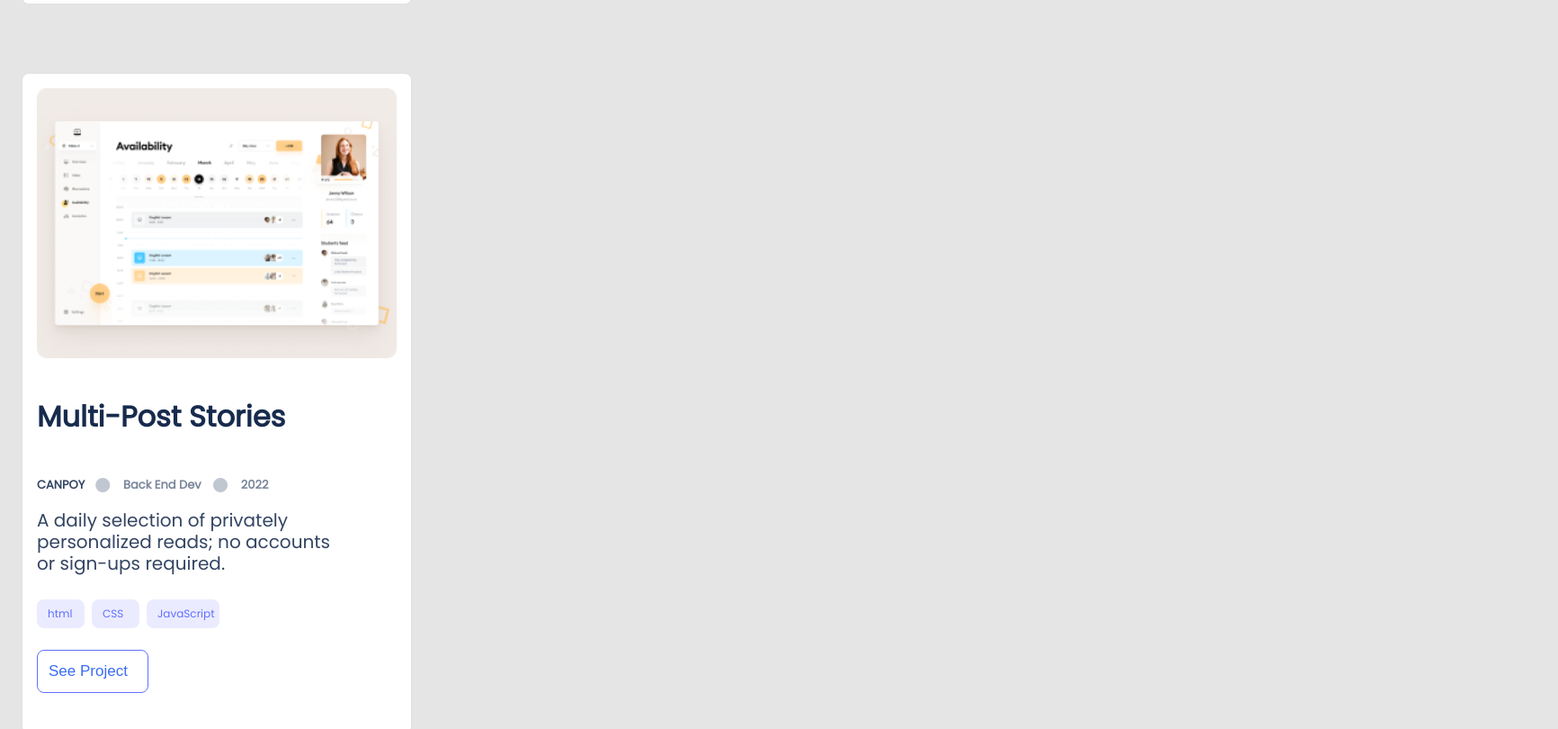
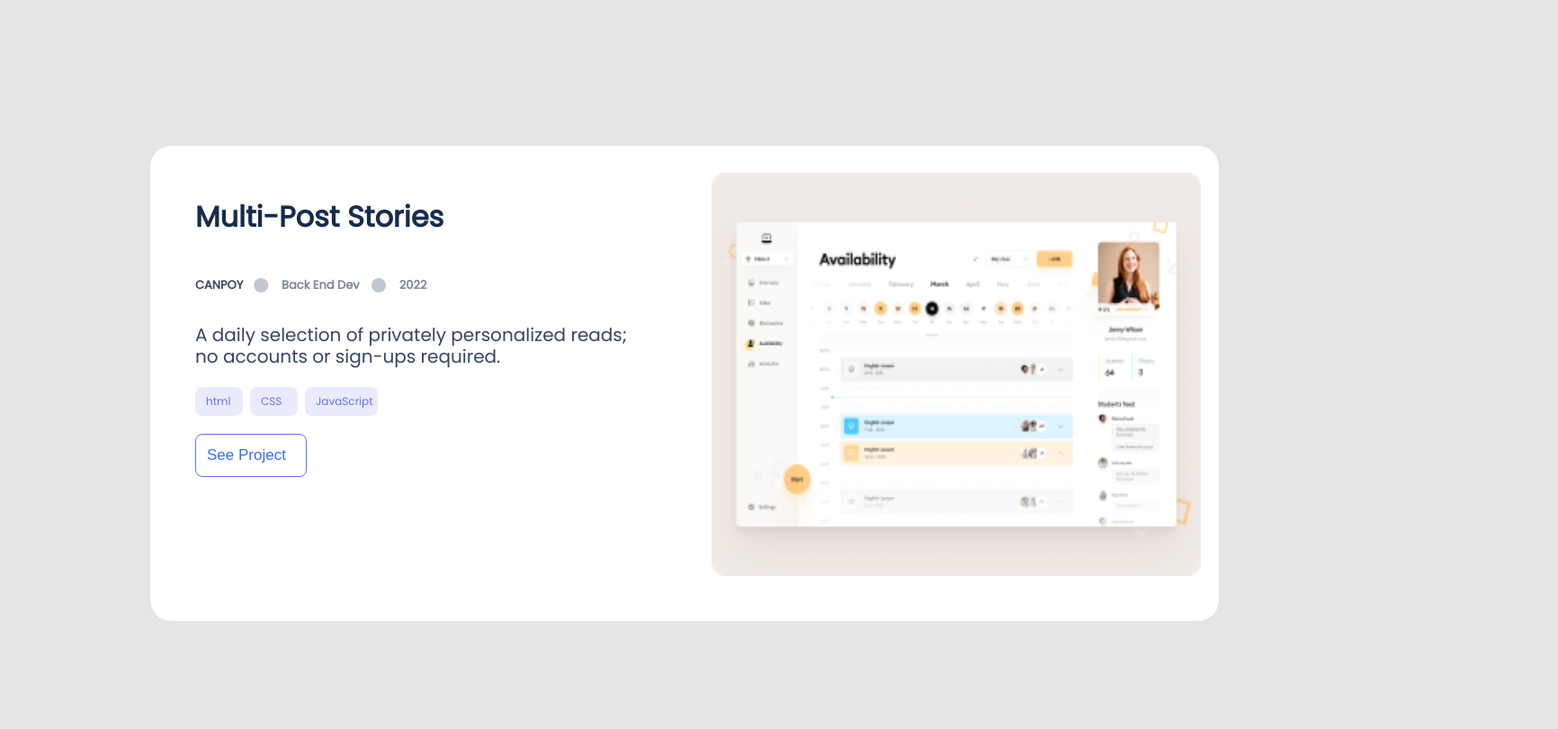
Before and after one commit to Alzubair98/Portfoilo, a website: page index.html in a window 1280 px wide. Shown: the part 1788-2598 px from the top of the page at 90% size, 1732 px wide, since content can reach past the window. Drawn offline with Linux system fonts and the light colour scheme.

Commit message:
making the second section responsive

```diff
--- a/index.html
+++ b/index.html
@@ -107,12 +107,12 @@
       <div class="card">
         <div class="photo">
           <img
-            class="work-img"
+            class="work-img work-img1"
             src="Microverse-Student-Project-1/img3.png"
             alt="photo"
           />
         </div>
-        <div class="left-block">
+        <div class="left-block left-block1">
           <div class="primary-text">
             <h2 class="project-title">Multi-Post Stories</h2>
             <div class="frame-2">
@@ -187,12 +187,12 @@
       <div class="card">
         <div class="photo">
           <img
-            class="work-img"
+            class="work-img work-img1"
             src="Microverse-Student-Project-1/img5.png"
             alt="photo"
           />
         </div>
-        <div class="left-block">
+        <div class="left-block left-block1">
           <div class="primary-text">
             <h2 class="project-title">Multi-Post Stories</h2>
             <div class="frame-2">
@@ -223,6 +223,7 @@
           </div>
         </div>
       </div>
+    </section>
 
       <div class="img-holder">
         <img
@@ -323,6 +324,7 @@
           </div>
         </div>
       </div>
+
       <footer>
         <div class="contact-me-img">
           <img
@@ -362,6 +364,6 @@
         </form>
 
       </footer>
-    </section>
+
   </body>
 </html>
--- a/style.css
+++ b/style.css
@@ -619,6 +619,7 @@ ul {
     flex-direction: column;
     max-height: 100vh;
     width: 100%;
+    margin-bottom: 0;
   }
 
   .paragraph {
@@ -628,4 +629,61 @@ ul {
     text-align: left;
   }
 
+  .section-3 {
+    display: grid;
+    vertical-align: bottom;
+    margin-top: 30px;
+    margin-bottom: 30px;
+    gap: 142px;
+    padding: 142px;
+
+    width: 1440px;
+    height: 2694px;
+  }
+
+  .card{
+    width: 1156px;
+    height: 496px;
+    display: flex;
+    flex-direction: row;
+    border-radius: 24px;
+    gap: 50px;
+    position: relative;
+  }
+
+  .work-img {
+    width: 544px;
+    height: 448px;
+    border-radius: 8px;
+  }
+
+  .left-block{
+    position:absolute;
+    right: 190px;
+    top: 30px;
+    gap: 8px;
+  }
+
+
+  .work-img1{
+    width: 544px;
+    height: 448px;
+    border-radius: 8px;
+    position: absolute;
+    right: 20px;
+    top: 30px;
+  }
+
+  .left-block1{
+    position: absolute;
+    left: 50px;
+    top: 30px;
+  }
+
+  .des-text {
+    width: 500px;
+    height: 50px;
+    margin-top: 40px;
+  }
+
 }
```
Also changed, not shown: Microverse-Student-Project-1/card1.png (added).
